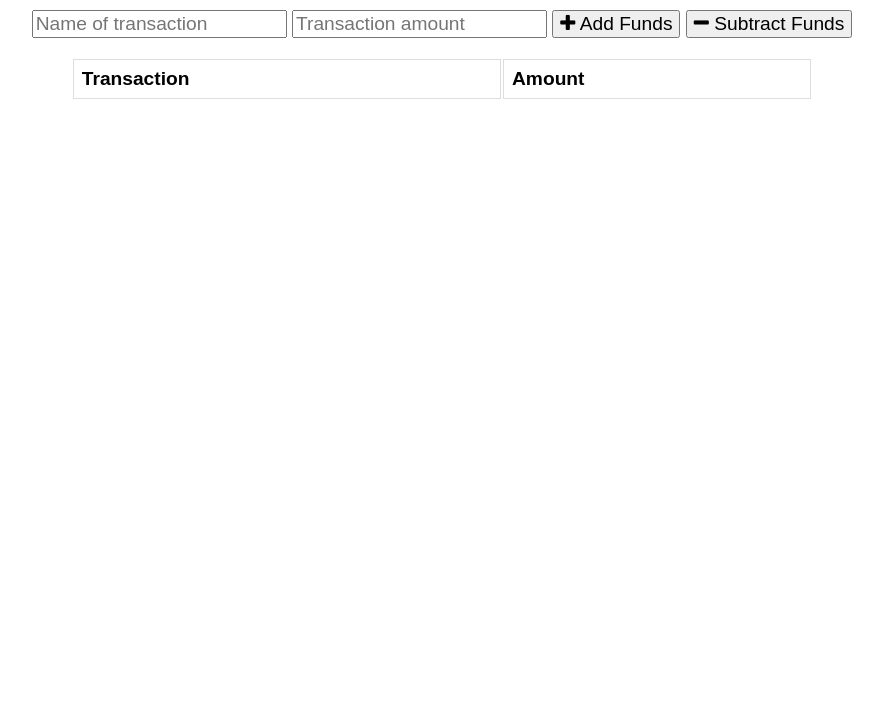
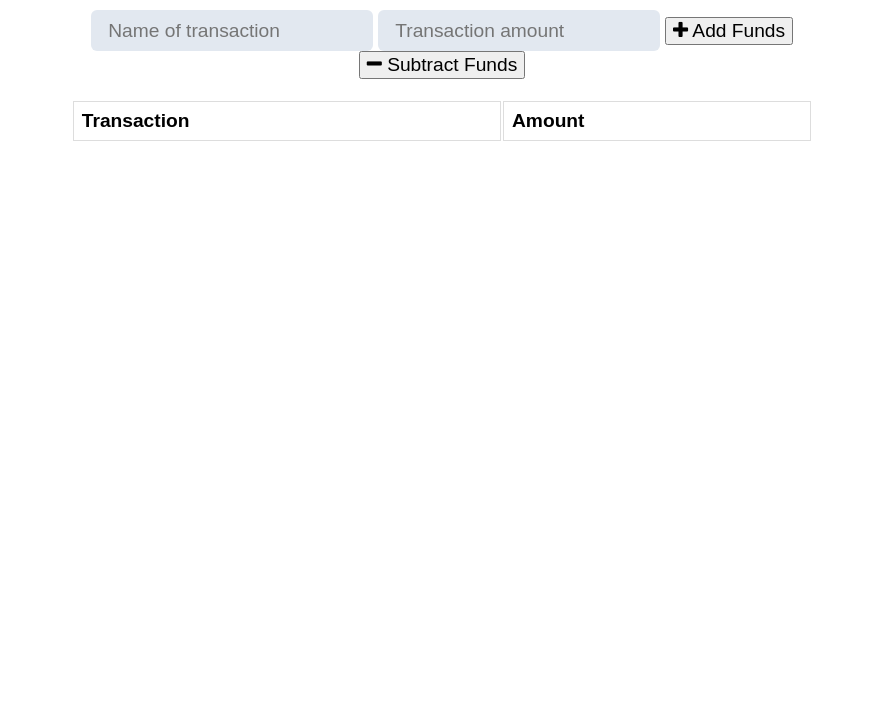
Before and after one commit to PROX-E/PWA-Budget-Tracker, a website: page Develop/public/index.html in a window 1280 px wide. Shown: the part 72-800 px from the top of the page, without its empty margins (198-1081 px from the left). Drawn offline with nearby package versions, Linux system fonts and the light colour scheme; no server answers.

Commit message:
update style.css

```diff
--- a/Develop/public/styles.css
+++ b/Develop/public/styles.css
@@ -57,3 +57,16 @@ tr:nth-child(even) {
 .transaction-buttons {
   margin-top: 25px;
 }
+
+input {
+  border: 2px solid transparent;
+  border-radius: 6px;
+  padding: .4em .8em;
+  background-color: #E2E8F0;
+}
+
+input:focus {
+  background-color: #FFFFFF;
+  border: 2px solid #CBD5E0;
+  outline: 0;
+}
```
